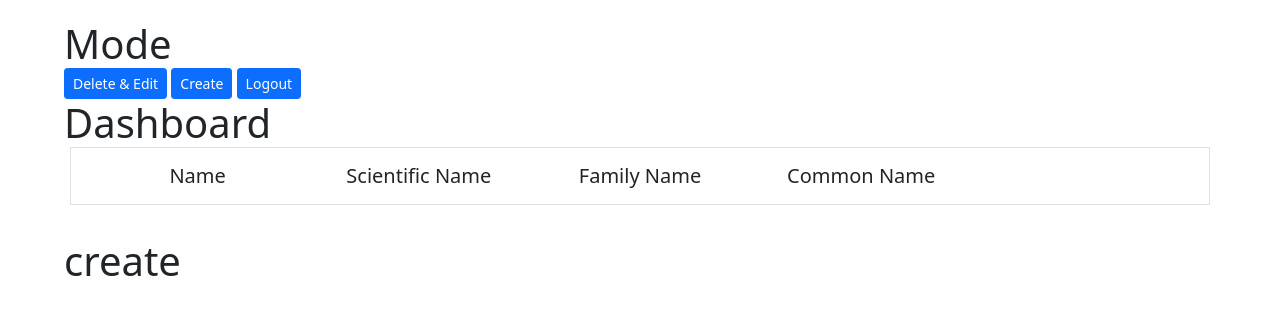
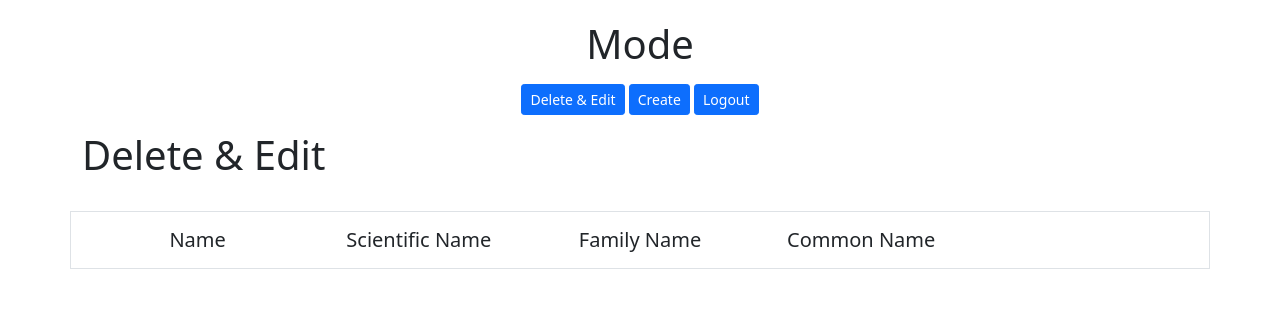
Before and after one commit to Re-Brain/CS50Web-Plant_Database, a Django app: page /dashboard in a window 1280 px wide. Shown: the part 191-506 px from the top of the page. Run offline with Django 5.2, Linux system fonts and the light colour scheme; the visitor is signed in with stand-in values (Sample User, id 1); data that the repository does not hold is empty; some libraries are stand-ins or nearby versions.

Commit message:
Initial design for the admin dashboard finished

```diff
--- a/application/static/application/dashboard.css
+++ /dev/null
@@ -1,22 +0,0 @@
-#dashboard-mode
-{
-    display: flex;
-    align-items: center;
-    justify-content: center;
-}
-
-#button-container
-{
-    display: flex;
-    flex-direction: column;
-    justify-content: center;
-    align-items: center;
-}
-
-.row-display
-{
-    display: flex;
-    text-align: center;
-    align-items: center;
-    justify-content: center;
-}
--- a/application/static/application/dashboard.js
+++ b/application/static/application/dashboard.js
@@ -6,48 +6,19 @@ document.addEventListener("DOMContentLoaded", function () {
     document
       .querySelector("#create")
       .addEventListener("click", () => load_create());
-    document
-      .querySelector("#dashboard-plant-list")
-      .addEventListener("click", () => load_plant_list());
-    document
-      .querySelector("#dashboard-letter-index-list")
-      .addEventListener("click", () => load_letter_index_list());
-    document
-      .querySelector("#dashboard-family-index-list")
-      .addEventListener("click", () => load_family_index_list());
 
     // By default, load the inbox
     load_dashboard();
-    load_plant_list()
   });
 
 function load_dashboard() {
   // Show compose view and hide other views
-  document.querySelector("#dashboard-view").style.display = "block";
-  document.querySelector("#create-view").style.display = "none";
+  document.querySelector("#dashboard-list").style.display = "block";
+  document.querySelector("#dashboard-create").style.display = "none";
 }
 
 function load_create() {
   // Show compose view and hide other views
-  document.querySelector("#dashboard-view").style.display = "none";
-  document.querySelector("#create-view").style.display = "block";
+  document.querySelector("#dashboard-list").style.display = "none";
+  document.querySelector("#dashboard-create").style.display = "block";
 }
-
-function load_plant_list(){
-  document.querySelector("#plant-list-view").style.display = "block";
-  document.querySelector("#letter-index-list-view").style.display = "none";
-  document.querySelector("#family-index-list-view").style.display = "none";
-}
-
-function load_letter_index_list(){
-  document.querySelector("#plant-list-view").style.display = "none";
-  document.querySelector("#letter-index-list-view").style.display = "block";
-  document.querySelector("#family-index-list-view").style.display = "none";
-}
-
-function load_family_index_list()
-{
-  document.querySelector("#plant-list-view").style.display = "none";
-  document.querySelector("#letter-index-list-view").style.display = "none";
-  document.querySelector("#family-index-list-view").style.display = "block";
-}
--- a/application/templates/application/create.html
+++ b/application/templates/application/create.html
@@ -1,4 +1,3 @@
-{% extends "application/layout.html" %}
 {% load static %}
 
 {% block extra_css %}
@@ -6,15 +5,61 @@
 {% endblock %}
 
 {% block body %}
-    <h1>Add plant to the database</h1>
+    <div class="container border p-3 mt-3">
+        <form action=""">
+            {% csrf_token %}
+            <div class="mb-3">
+                <label for="exampleInputEmail1" class="form-label">Name</label>
+                <input type="text" class="form-control" id="exampleInputEmail1" aria-describedby="emailHelp">
+            </div>
+            <div class="mb-3">
+                <label for="exampleInputEmail1" class="form-label">Scientific Name</label>
+                <input type="text" class="form-control" id="exampleInputEmail1" aria-describedby="emailHelp">
+            </div>
+            <div class="mb-3">
+                <label for="exampleInputEmail1" class="form-label">Family Name</label>
+                <input type="text" class="form-control" id="exampleInputEmail1" aria-describedby="emailHelp"  multiple>
+            </div>
+            <div class="mb-3">
+                <label for="exampleInputEmail1" class="form-label">Common Name</label>
+                <input type="text" class="form-control" id="exampleInputEmail1" aria-describedby="emailHelp"  multiple>
+            </div>
+            <div class="mb-3">
+                <label for="exampleInputEmail1" class="form-label">Uses</label>
+                <input type="text" class="form-control" id="exampleInputEmail1" aria-describedby="emailHelp">
+            </div>
+            <div class="mb-3">
+                <label for="exampleInputEmail1" class="form-label">Characteristic</label>
+                <input type="text" class="form-control" id="exampleInputEmail1" aria-describedby="emailHelp">
+            </div>
+            <div class="mb-3">
+                <label for="exampleInputEmail1" class="form-label">Distribution</label>
+                <input type="text" class="form-control" id="exampleInputEmail1" aria-describedby="emailHelp">
+            </div>
+            <div class="mb-3">
+                <label for="exampleInputEmail1" class="form-label">Habitat</label>
+                <input type="text" class="form-control" id="exampleInputEmail1" aria-describedby="emailHelp">
+            </div>
+            <div class="mb-3">
+                <label for="exampleInputEmail1" class="form-label">Location</label>
+                <input type="text" class="form-control" id="exampleInputEmail1" aria-describedby="emailHelp">
+            </div>
+            <div class="mb-3">
+                <label for="exampleInputEmail1" class="form-label">Referenece</label>
+                <input type="text" class="form-control" id="exampleInputEmail1" aria-describedby="emailHelp">
+            </div>
+            <div class="mb-3">
+                <label for="exampleInputEmail1" class="form-label">QR Images</label>
+                <input type="file" class="form-control" id="exampleInputEmail1" aria-describedby="emailHelp" multiple>
+            </div>
+            <div class="mb-3">
+                <label for="exampleInputEmail1" class="form-label">Plant Images</label>
+                <input type="file" class="form-control" id="exampleInputEmail1" aria-describedby="emailHelp" multiple>
+            </div>
+            <input type="submit" value="Submit" class="btn btn-secondary">
+        </form>
+    </div>
 
-    <form action="">
-        {% csrf_token %}
-
-        {{ form.as_p }}
-
-        <input type="submit" value="Submit" class="btn btn-secondary">
-    </form>
 
 
 {% endblock %}
--- a/application/templates/application/dashboard.html
+++ b/application/templates/application/dashboard.html
@@ -7,20 +7,31 @@
 {% endblock %}
 
 {% block body %}
-    <h1>Mode</h1>
-    <button class="btn btn-primary btn-sm" id="dashboard">Delete & Edit</button>
-    <button class="btn btn-primary btn-sm" id="create">Create</button>
-    <a href="{% url 'logout' %}" class="btn btn-primary btn-sm" tabindex="-1" role="button" aria-disabled="true">Logout</a>
+    <div class="dashboard-option text-center">
+        <h1>Mode</h1>
 
-    <div id="dashboard-view">
-        <h1>Dashboard</h1>
-
-        {% include "application/adminPlantList.html" %}
+        <div class="m-3">
+            <button class="btn btn-primary btn-sm" id="dashboard">Delete & Edit</button>
+            <button class="btn btn-primary btn-sm" id="create">Create</button>
+            <a href="{% url 'logout' %}" class="btn btn-primary btn-sm" tabindex="-1" role="button" aria-disabled="true">Logout</a>
+        </div>
 
     </div>
 
-    <div id="create-view">
-        <h1>create</h1>
+    <div id="dashboard-list">
+        <div class="container">
+            <h1>Delete & Edit</h1>
+        </div>
+
+        {% include "application/list.html" %}
+    </div>
+
+    <div id="dashboard-create">
+        <div class="container">
+            <h1>Create</h1>
+        </div>
+
+        {% include "application/create.html" %}
     </div>
 
 {% endblock %}
--- a/application/templates/application/list.html
+++ b/application/templates/application/list.html
@@ -21,6 +21,9 @@
             <div class="col">
             <h5>Common Name</h5>
             </div>
+            {% if admin %}
+            <div class="col"></div>
+            {% endif %}
         </div>
 
         {% for plant in venues %}
@@ -47,6 +50,12 @@
                             No family names available.
                         {% endif %}
                     </div>
+                    {% if admin %}
+                        <div class="col">
+                            <button class="btn btn-primary btn-sm">Edit</button>
+                            <button class="btn btn-primary btn-sm">Delete</button>
+                        </div>
+                    {% endif %}
                 </div>
             </a>
         {% endfor %}
--- a/application/views.py
+++ b/application/views.py
@@ -25,7 +25,7 @@ def plantList(request):
     page_number = request.GET.get('page')
     venues = paginator.get_page(page_number)
 
-    return render(request, "application/plantList.html", {"venues" : venues })
+    return render(request, "application/plantList.html", {"venues" : venues})
 
 def letterIndexList(request, indexList):
     if indexList == "all":
@@ -103,12 +103,13 @@ def logout_user(request):
 def dashboard(request):
     if request.user.is_authenticated:
         allPlant = plant.objects.all()
+        admin = True
 
         paginator = Paginator(allPlant, 20)
         page_number = request.GET.get('page')
         venues = paginator.get_page(page_number)
 
-        return render(request, "application/dashboard.html", {"venues" : venues})
+        return render(request, "application/dashboard.html", {"venues" : venues , "admin" : admin})
     else:
         messages.success(request, ("Please login to use the dashboard"))
         return redirect('login')
```
